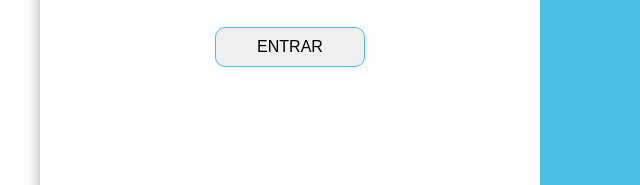
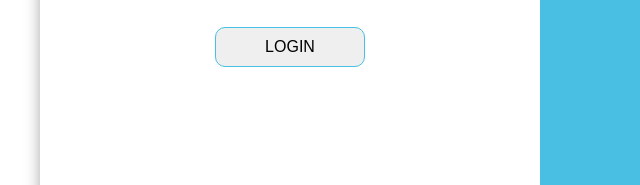
Before and after one commit to Huskyh2k/Projeto_devops, a plain HTML site: page index.html in a window 1280 px wide. Shown: the part 451-636 px from the top of the page, 100-740 px from the left. Drawn offline with Linux system fonts and the light colour scheme.

Commit message:
Update index.html

```diff
--- a/index.html
+++ b/index.html
@@ -17,7 +17,7 @@
                     <form action="#" class="input-login">
                         <input type="email" class="email">
                         <input type="password" class="password">
-                        <button type="submit">ENTRAR</button>
+                        <button type="submit">LOGIN</button>
                     </form>
                 </div>
             </div>
```
